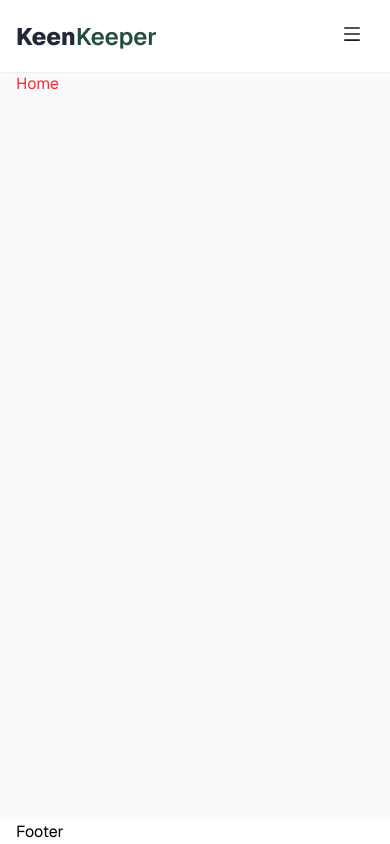
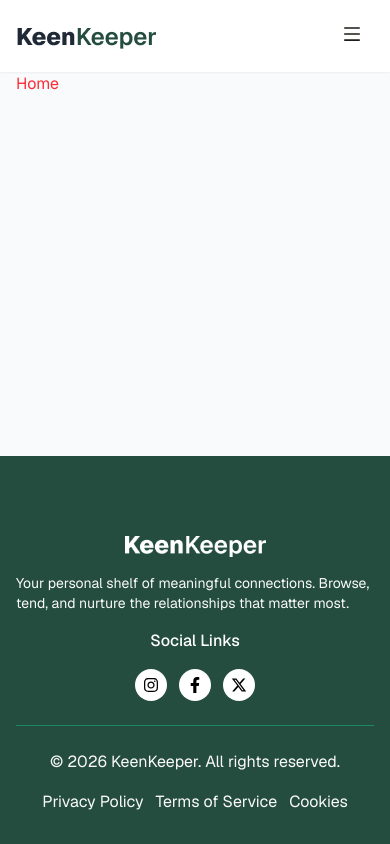
Before and after one commit to shakilcreativework/keen-keeper-next-app, a Next.js app: page / in a window 390 px wide. Built offline with nearby package versions, Linux system fonts and the light colour scheme.

Commit message:
footer fully responsive and all done

```diff
--- a/src/components/Footer/Footer.jsx
+++ b/src/components/Footer/Footer.jsx
@@ -1,11 +1,54 @@
 import React from 'react';
 import Container from '../Container/Container';
+import Link from 'next/link';
+import Image from 'next/image';
+import { FaFacebookF, FaInstagram } from 'react-icons/fa';
+import { FaXTwitter } from 'react-icons/fa6';
 
 const Footer = () => {
     return (
-        <div>
+        <div className='bg-[#244d3f] pt-20 pb-7.5'>
             <Container>
-                <h2>Footer</h2>
+                <div className='flex flex-col justify-center items-center space-y-4'>
+                    <div>
+                        <Link href="/">
+                            <Image
+                                src="/assets/logo-xl.png"
+                                width={141}
+                                height={29}
+                                alt="Logo"
+                                priority
+                            />
+                        </Link>
+                    </div>
+                    <p className='text-[#fafafa] text-sm md:text-base'>Your personal shelf of meaningful connections. Browse, tend, and nurture the relationships that matter most.</p>
+
+                    <div className='flex flex-col justify-center items-center'>
+                        <h4 className='text-white text-base md:text-xl font-medium mb-4'>Social Links</h4>
+                        <div className='flex justify-center items-center gap-3'>
+                            <Link href={'/'} className=' bg-white py-2 rounded-full justify-center flex items-center w-8 h-8'>
+                                <FaInstagram />
+                            </Link>
+                            <Link href={'/'} className=' bg-white py-2 rounded-full justify-center flex items-center w-8 h-8'>
+                                <FaFacebookF />
+                            </Link>
+                            <Link href={'/'} className=' bg-white py-2 rounded-full justify-center flex items-center w-8 h-8'>
+                                <FaXTwitter />
+                            </Link>
+                        </div>
+                    </div>
+                </div>
+
+                <hr className='text-[#1a8862] my-6' />
+
+                <div className='flex flex-col md:flex-row md:justify-between items-center gap-4 text-[#fafafa]'>
+                    <p>&copy; 2026 KeenKeeper. All rights reserved.</p>
+                    <div className='flex gap-3'>
+                        <Link href={'/'}><span>Privacy Policy</span></Link>
+                        <Link href={'/'}><span>Terms of Service</span></Link>
+                        <Link href={'/'}><span>Cookies</span></Link>
+                    </div>
+                </div>
             </Container>
         </div>
     );
```
